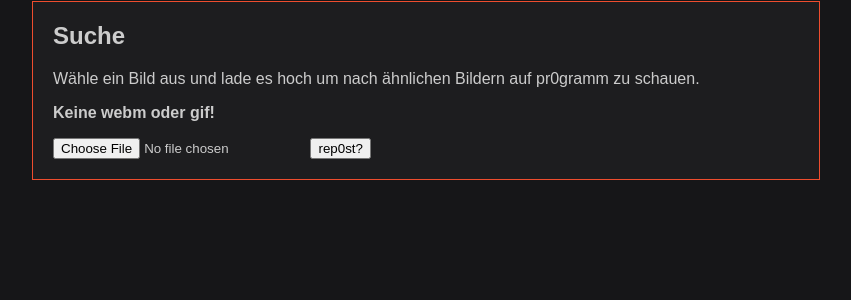
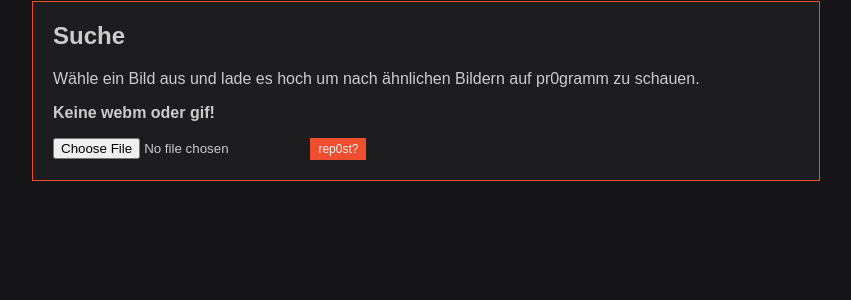
Before and after one commit to ReneHollander/rep0st, a Python web app: template templates/results.html in a window 1280 px wide. Shown: the part 425-725 px from the top of the page, without its empty margins (214-1065 px from the left). Run offline with Jinja, Linux system fonts and the light colour scheme; the template is opened without the code that fills it, so the values that code supplies are empty.

Commit message:
Add input style

```diff
--- a/templates/results.html
+++ b/templates/results.html
@@ -13,6 +13,7 @@
   }
   body, input {
     font-family: sans-serif;
+    border: 0px none;
   }
   h1, h2 {
     margin-top: 1.5em;
@@ -46,6 +47,14 @@
   }
   #search > h2 {
     margin-top: 0;
+  }
+  input[type="button"], input[type="submit"] {
+    text-align: center;
+    padding: 4px 8px;
+    color: #F5F7F6;
+    cursor: pointer;
+    background-color: #EE4D2E;
+    font-size: 12px;
   }
   </style>
 </head>
```
